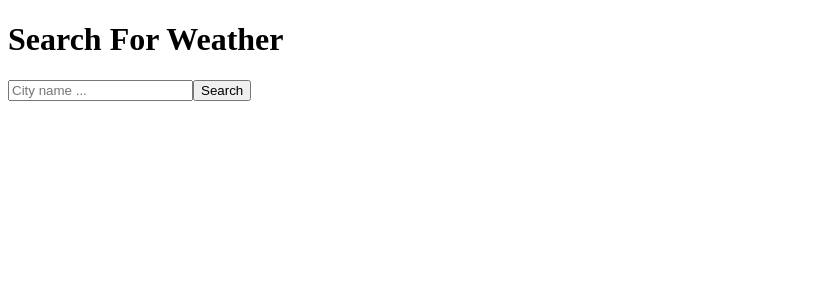
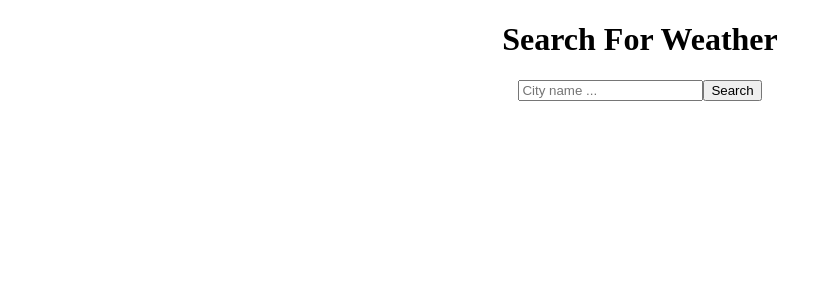
Before and after one commit to Tarek994/graphql-react, a React (Create React App) app: page / in a window 1280 px wide. Shown: the top 300 px of the page, without its empty margins (0-832 px from the left). Built offline with nearby package versions, Linux system fonts and the light colour scheme.

Commit message:
style(Home): add the App class to center the html in the center

```diff
--- a/src/Pages/Home.js
+++ b/src/Pages/Home.js
@@ -18,7 +18,7 @@ function Home() {
   }
 
   return (
-    <div className="home">
+    <div className="home App">
       <h1> Search For Weather</h1>
       <input
         type="text"
```
